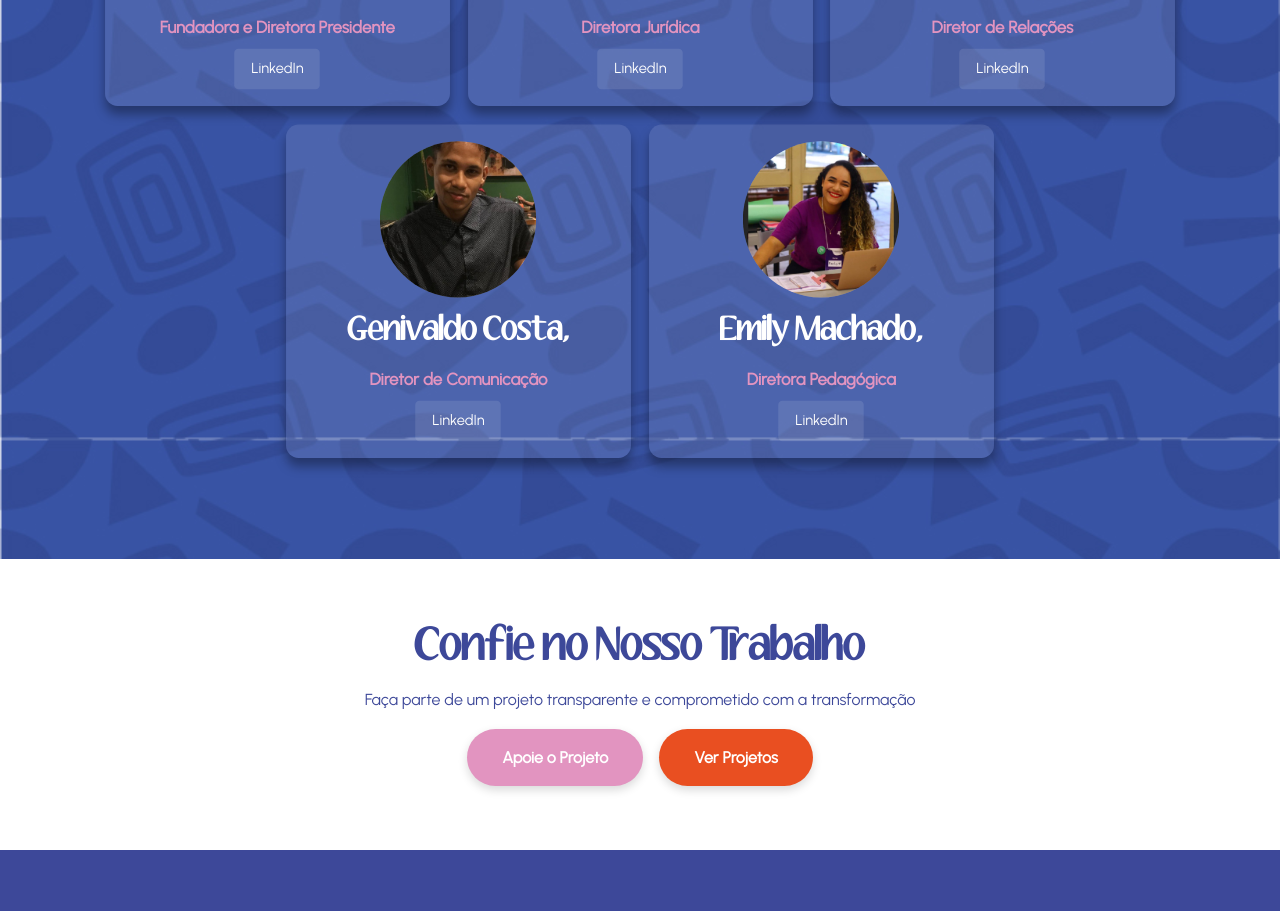
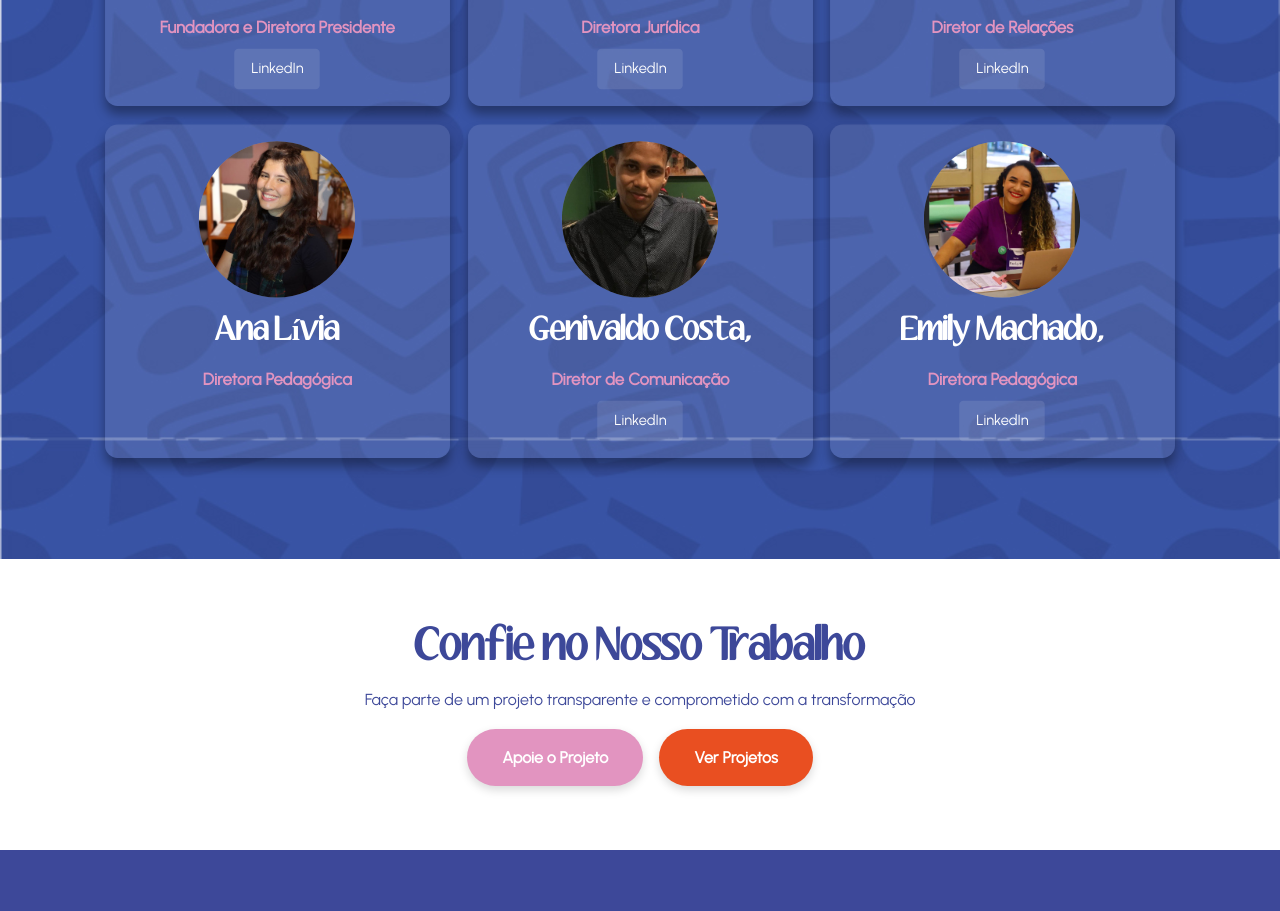
Before and after one commit to projetomatrixti-maker/projeto-matrix-site, a plain HTML site: page transparencia.html in a window 1280 px wide. Shown: the part 3301-4212 px from the top of the page. Drawn offline with Linux system fonts and the light colour scheme.

Commit message:
Update transparencia.html
Acrescentando a Ana Lívia.

```diff
--- a/transparencia.html
+++ b/transparencia.html
@@ -249,6 +249,18 @@
               >
             </div>
           </div>
+            <div class="manager-card">
+            <div class="manager-photo">
+              <div class="photo-placeholder-transparencia">
+                <img
+                  src="assets/images/analívia.jpeg"
+                  alt="Foto de Ana Lívia"
+                />
+              </div>
+            </div>
+            <h3>Ana Lívia</h3>
+            <p class="manager-role">Diretora Pedagógica</p>
+          </div>
           <div class="manager-card">
             <div class="manager-photo">
               <div class="photo-placeholder-transparencia">
```
